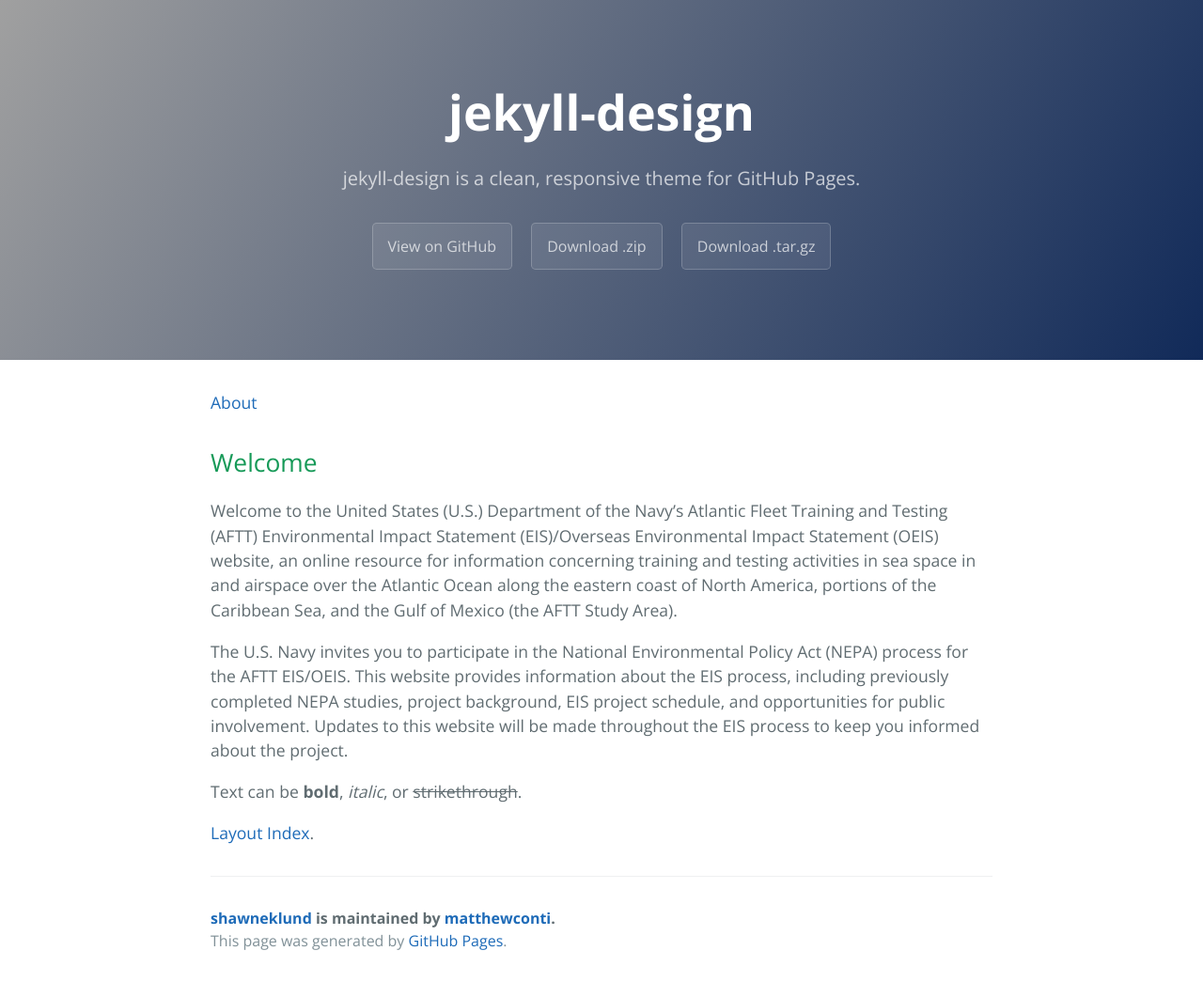
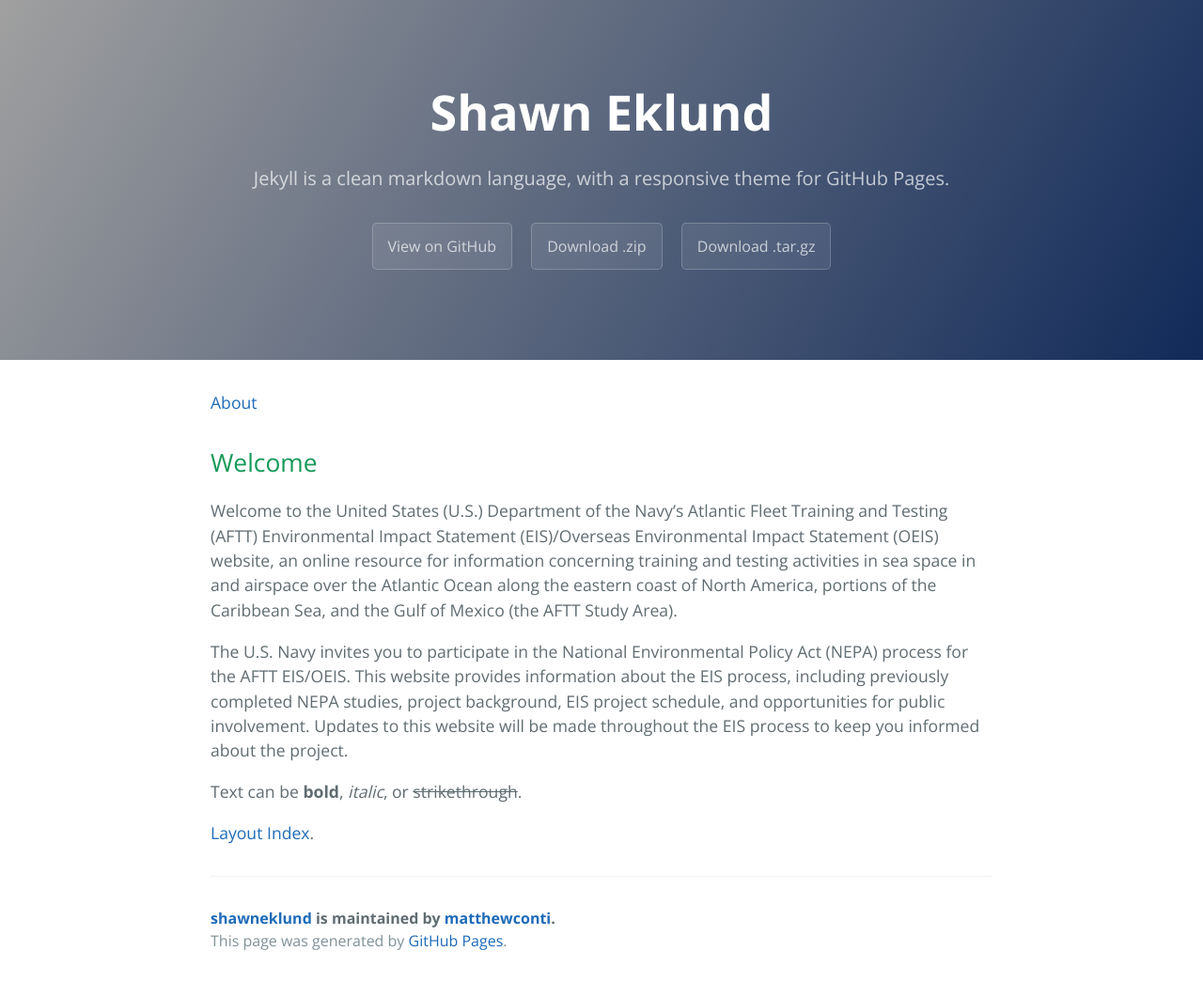
Before and after one commit to matthewconti/shawneklund, a Jekyll site: the page built from index.md, in a window 1280 px wide. Shown: the whole page at 94% size. Built offline with Jekyll 4.4.1, drawn with Linux system fonts in a browser that asks for light colours.

Commit message:
Update _config.yml

```diff
--- a/_config.yml
+++ b/_config.yml
@@ -1,5 +1,5 @@
-title: jekyll-design
-description: jekyll-design is a clean, responsive theme for GitHub Pages.
+title: Shawn Eklund
+description: Jekyll is a clean markdown language, with a responsive theme for GitHub Pages.
 show_downloads: true
 google_analytics:
 theme: jekyll-design
```
